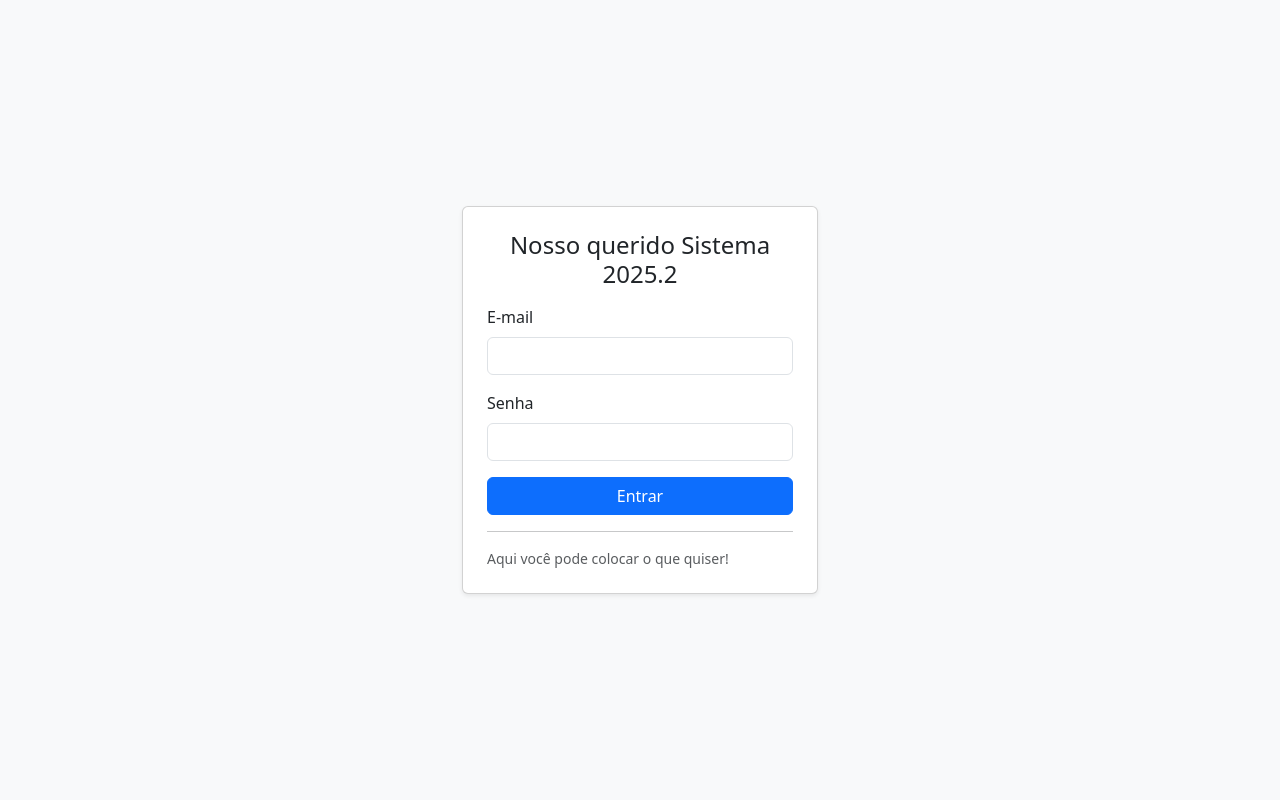
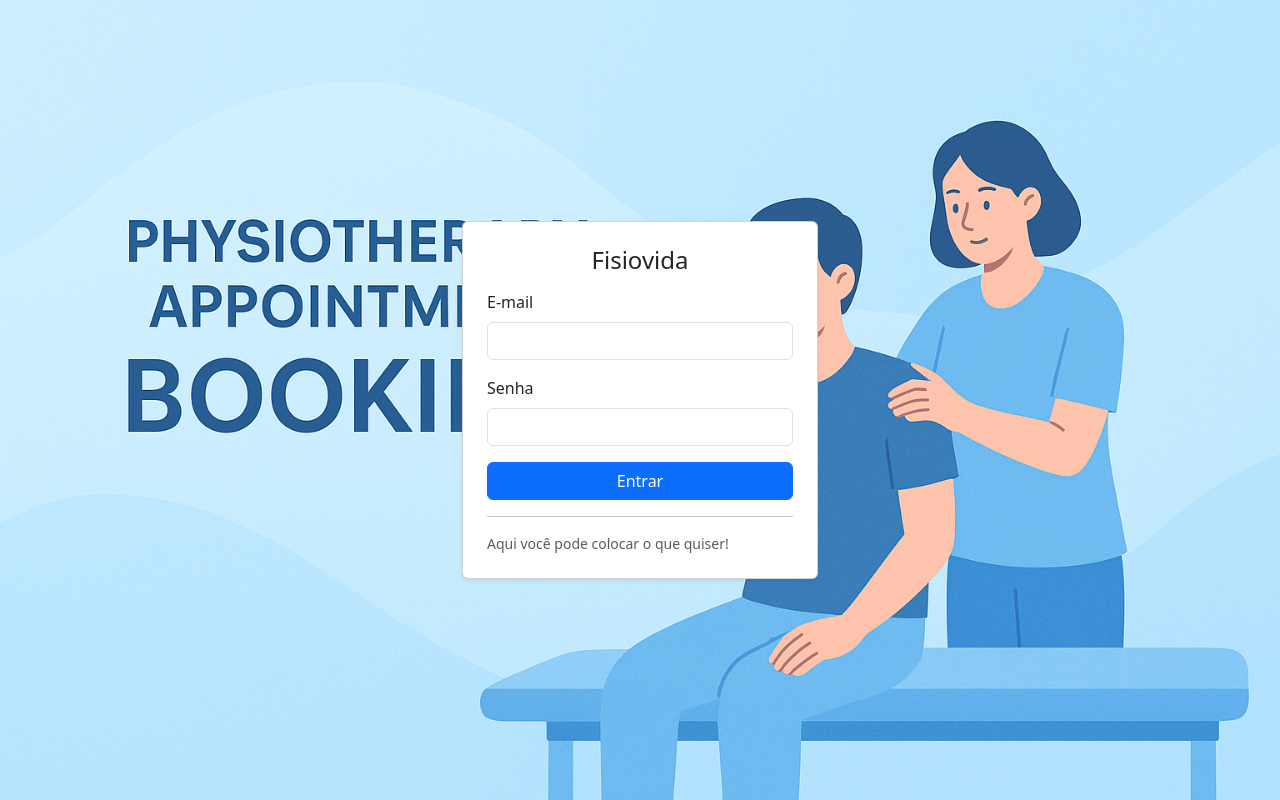
Before and after one commit to MiguelJunio1707/php-login-roles-crud-v3, a PHP site: page /seu-projeto/ in a window 1280 px wide. Run offline with PHP 8.4, Linux system fonts and the light colour scheme.

Commit message:
primeiro commit

```diff
--- a/index.php
+++ b/index.php
@@ -21,14 +21,15 @@ if (isset($_SESSION['user_id'])) {
   <meta name="viewport" content="width=device-width, initial-scale=1">
   <title>Login</title>
   <link href="https://cdn.jsdelivr.net/npm/bootstrap@5.3.3/dist/css/bootstrap.min.css" rel="stylesheet">
+  <link rel="stylesheet" href="style.css">
 </head>
-<body class="bg-light d-flex align-items-center" style="min-height:100vh;">
+<body class="bg-success d-flex align-items-center imagemfisio" style="min-height:100vh; background-image: url('Agendamento de Fisioterapia com Conforto.png' ">
   <div class="container">
     <div class="row justify-content-center">
       <div class="col-md-4">
         <div class="card shadow-sm">
           <div class="card-body p-4">
-            <h1 class="h4 mb-3 text-center">Nosso querido Sistema 2025.2</h1>
+            <h1 class="h4 mb-3 text-center">Fisiovida</h1>
             <?php if (!empty($_GET['error'])): ?>
               <div class="alert alert-danger py-2"><?php echo htmlspecialchars($_GET['error']); ?></div>
             <?php endif; ?>
--- /dev/null
+++ b/style.css
@@ -0,0 +1,6 @@
+.imagemfisio{
+    background-image: url('Agendamento de Fisioterapia com Conforto.png');
+    background-repeat: no-repeat;
+    background-size: cover;
+    background-position: center;
+}
```
Also changed, not shown: Agendamento de Fisioterapia com Conforto.png (added).
